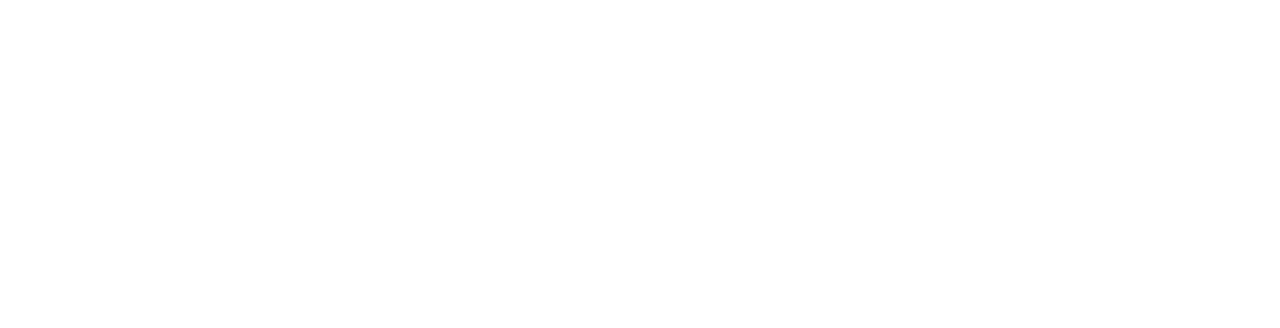
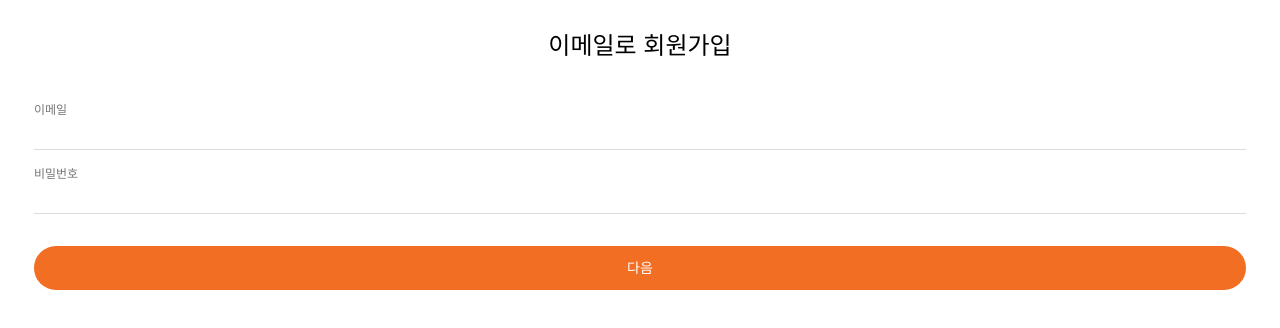
Before and after one commit to FE-Project-Team1/tripic, a React (Vite) app: page /signup in a window 1280 px wide. Before the commit this address had no page. Shown: the top 328 px of the page. Built offline with nearby package versions, Linux system fonts and the light colour scheme; a web font is replaced by a local one.

Commit message:
feat/SignUp 컴포넌트 추가 및 라우팅 설정

```diff
--- a/src/MainApp.tsx
+++ b/src/MainApp.tsx
@@ -3,6 +3,7 @@
 import Login from './pages/Login/Index';
 import LoginEmail from './pages/LoginEmail/Index';
 import Profile from './pages/Profile/Index';
+import SignUp from './pages/SignUp/Index';
 
 function MainApp() {
   return (
@@ -11,6 +12,7 @@
         <Route path="/" element={<Home />} />
         <Route path="/login" element={<Login />} />
         <Route path="/login/email" element={<LoginEmail />} />
+        <Route path="/signup" element={<SignUp />} />
         <Route path="/profile" element={<Profile />} />
       </Routes>
     </BrowserRouter>
--- /dev/null
+++ b/src/pages/SignUp/Index.tsx
@@ -0,0 +1,21 @@
+import CommonInput from '../../component/CommonInput';
+import CommonBtn from '../../component/CommonBtn';
+
+function SignUp() {
+  return (
+    <section className="pt-[30px] px-[34px]">
+      <h1 className="text-center font-medium text-2xl mb-10">
+        이메일로 회원가입
+      </h1>
+      <form>
+        <CommonInput name="email" text="이메일" type="text" />
+        <CommonInput name="password" text="비밀번호" type="password" />
+        <div className="mt-8">
+          <CommonBtn text="다음" type="submit" />
+        </div>
+      </form>
+    </section>
+  );
+}
+
+export default SignUp;
```
